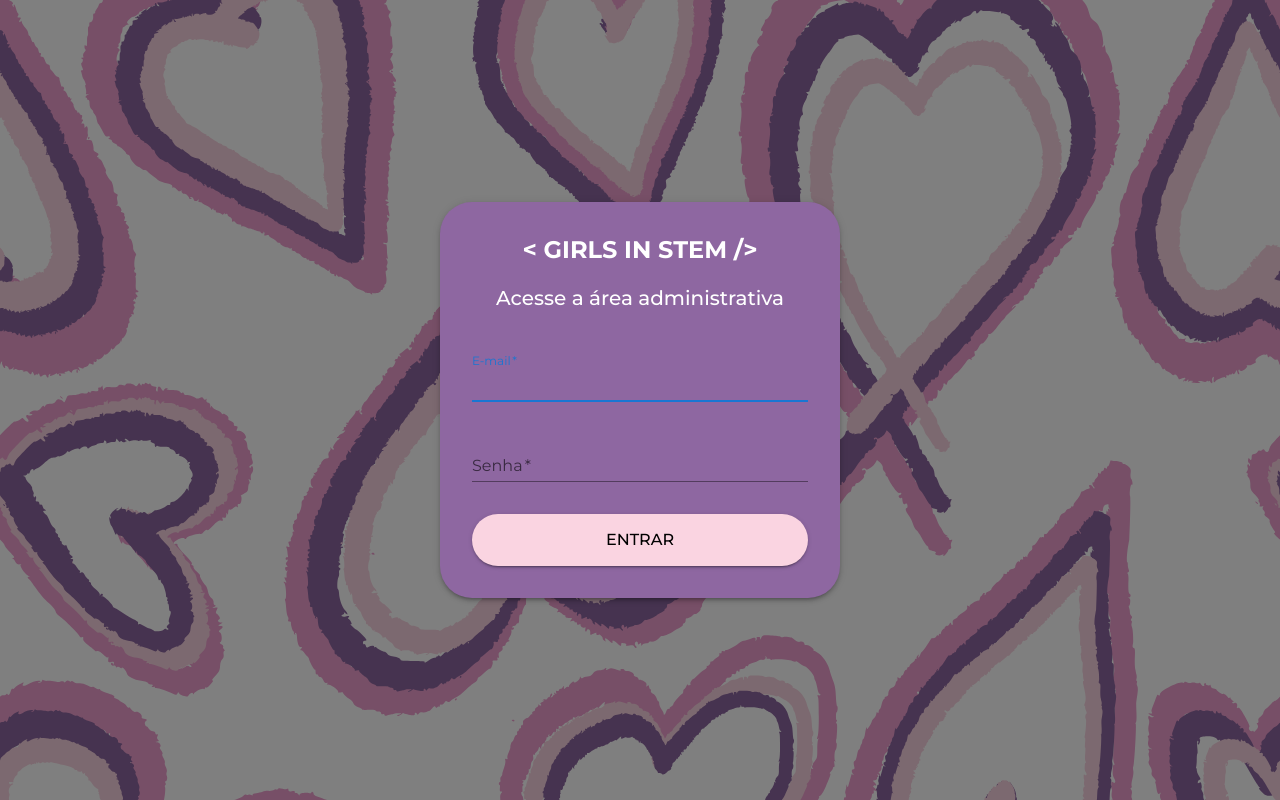
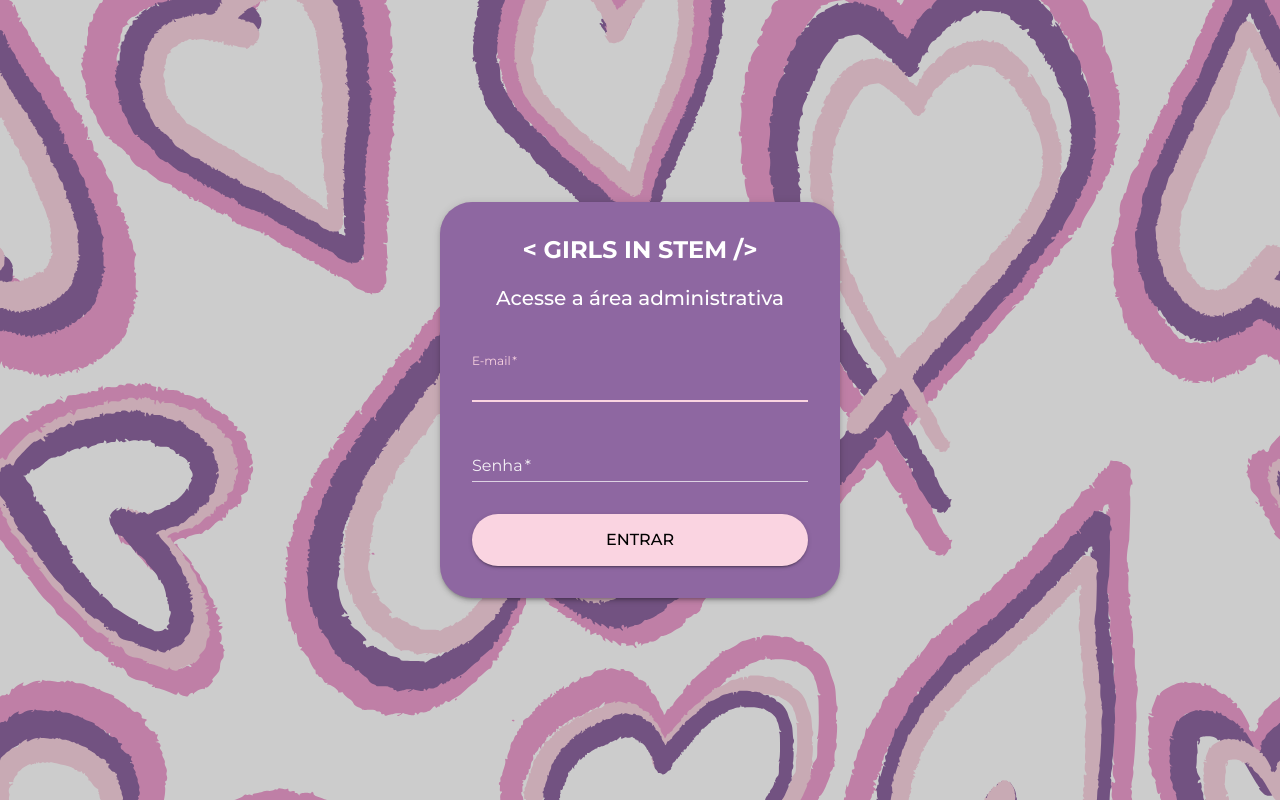
Before and after one commit to AlexiaCazale/giswebsite, a Next.js app: page /admin in a window 1280 px wide. Built offline with nearby package versions, Linux system fonts and the light colour scheme.

Commit message:
style: corrigir cores do login

```diff
--- a/src/app/admin/page.tsx
+++ b/src/app/admin/page.tsx
@@ -25,12 +25,12 @@ const LoginPage = () => {
   return (
     // 1. Adicione 'relative' aqui no div principal
     <div className="relative min-h-screen flex items-center justify-center bg-login-bg-page p-4 bg-[url(/heart-8908350.svg)] bg-cover bg-center ">
-      <div className="absolute inset-0 bg-black/50 z-0" />
+      <div className="absolute inset-0 bg-black/20 z-0" />
 
       <Paper
         elevation={3}
         sx={{
-          fontFamily: "Montserrat, sans-serif",
+          // fontFamily removido daqui
           position: "relative",
           zIndex: 1,
           width: "100%",
@@ -45,7 +45,7 @@ const LoginPage = () => {
         }}
       >
         <Typography
-          fontFamily="Montserrat, sans-serif"
+          // fontFamily removido daqui
           textTransform={"uppercase"}
           variant="h5"
           fontWeight="bold"
@@ -55,7 +55,7 @@ const LoginPage = () => {
         </Typography>
 
         <Typography
-          fontFamily="Montserrat, sans-serif"
+          // fontFamily removido daqui
           variant="h6"
           sx={{ mb: 3 }}
         >
@@ -75,7 +75,30 @@ const LoginPage = () => {
             value={email}
             onChange={(e) => setEmail(e.target.value)}
             variant="standard"
-            sx={{ mb: 2, fontFamily: "Montserrat, sans-serif" }}
+            sx={{
+              mb: 2,
+              // fontFamily removido daqui
+              // Estilos para o input branco:
+              "& .MuiInputBase-input": {
+                color: "#ffffff", // Cor do texto digitado
+              },
+              "& .MuiInputLabel-root": {
+                color: "rgba(255, 255, 255, 0.9)", // Cor da label
+              },
+              "& .MuiInput-underline:before": {
+                borderBottomColor: "rgba(255, 255, 255, 0.7)", // Cor da linha
+              },
+              "& .MuiInput-underline:hover:not(.Mui-disabled):before": {
+                borderBottomColor: "#ffffff", // Cor da linha ao passar o mouse
+              },
+              // Cor da label e linha quando focado
+              "& .MuiInput-underline:after": {
+                borderBottomColor: "#FAD4E1",
+              },
+              "& .MuiInputLabel-root.Mui-focused": {
+                color: "#FAD4E1",
+              },
+            }}
           />
           <TextField
             margin="normal"
@@ -89,7 +112,30 @@ const LoginPage = () => {
             value={password}
             onChange={(e) => setPassword(e.target.value)}
             variant="standard"
-            sx={{ mb: 1, fontFamily: "Montserrat, sans-serif" }}
+            sx={{
+              mb: 1,
+              // fontFamily removido daqui
+              // Estilos para o input branco:
+              "& .MuiInputBase-input": {
+                color: "#ffffff", // Cor do texto digitado
+              },
+              "& .MuiInputLabel-root": {
+                color: "rgba(255, 255, 255, 0.9)", // Cor da label
+              },
+              "& .MuiInput-underline:before": {
+                borderBottomColor: "rgba(255, 255, 255, 0.7)", // Cor da linha
+              },
+              "& .MuiInput-underline:hover:not(.Mui-disabled):before": {
+                borderBottomColor: "#ffffff", // Cor da linha ao passar o mouse
+              },
+              // Cor da label e linha quando focado
+              "& .MuiInput-underline:after": {
+                borderBottomColor: "#FAD4E1",
+              },
+              "& .MuiInputLabel-root.Mui-focused": {
+                color: "#FAD4E1",
+              },
+            }}
           />
           <Button
             type="submit"
@@ -99,7 +145,7 @@ const LoginPage = () => {
               py: 1.5,
               fontSize: "1rem",
               bgcolor: "#FAD4E1",
-              fontFamily: "Montserrat, sans-serif",
+              // fontFamily removido daqui
               color: "#000000",
               "&:hover": {
                 bgcolor: "#EF9FCF",
```
